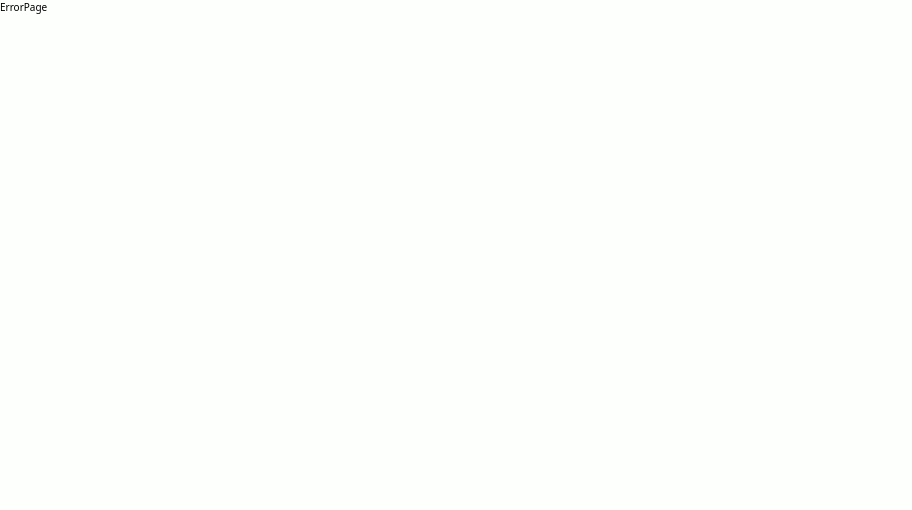
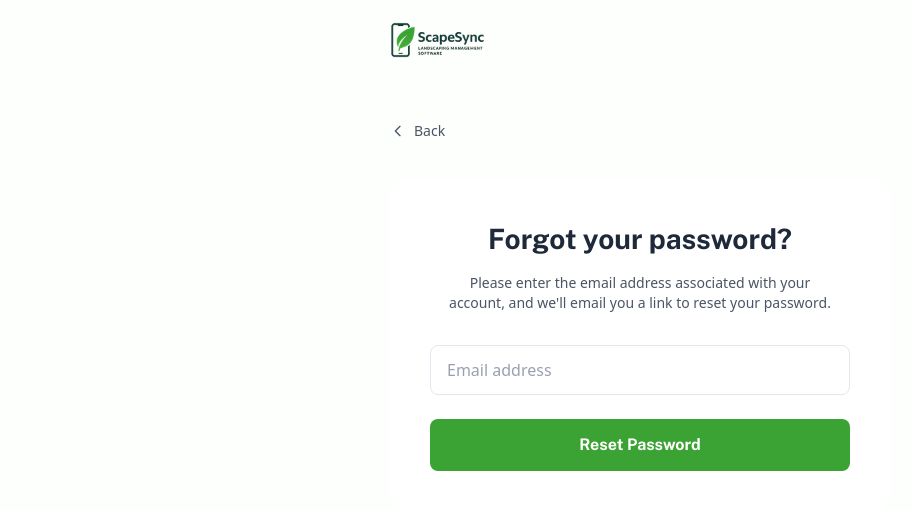
Before and after one commit to usernayeem/scape-sync, a React (Vite) app: page /password-reset in a window 1280 px wide. Shown: the top 510 px of the page, without its empty margins (0-912 px from the left). Built offline with nearby package versions, Linux system fonts and the light colour scheme.

Commit message:
Add ResetPassword and PasswordChangedSuccess pages with routing and UI components

```diff
--- a/src/pages/LoginPage.jsx
+++ b/src/pages/LoginPage.jsx
@@ -73,12 +73,12 @@ export const LoginPage = () => {
                     Remember me
                   </label>
                 </div>
-                <a
-                  href="#"
+                <Link
+                  to={"/password-reset"}
                   className="text-[#3BA334] public-san text-[1.4rem] hover:underline"
                 >
                   Forgot password?
-                </a>
+                </Link>
               </div>
 
               {/* Login Button */}
--- /dev/null
+++ b/src/pages/PasswordChangedSuccessPage.jsx
@@ -0,0 +1,48 @@
+import React from "react";
+import { Link } from "react-router-dom";
+
+export const PasswordChangedSuccessPage = () => {
+  return (
+    <div className="min-h-screen bg-[#FDFFFD] px-4 py-8">
+      <div className="w-full max-w-[500px] mx-auto">
+        {/* Logo */}
+        <div className="mb-[6rem]">
+          <img
+            src="../images/logo.png"
+            alt="ScapeSync logo"
+            className="h-[4rem]"
+          />
+        </div>
+
+        {/* Success Container */}
+        <div className="bg-white rounded-[1.6rem] p-[4rem] text-center">
+          {/* Success Illustration */}
+          <div className="mb-[3.2rem] flex justify-center">
+            <img
+              src="https://pfst.cf2.poecdn.net/base/image/162d0fabb0a0379a804bb570112da6a6ae5c4abf15429e1d101acc3142d76d43?w=332&h=328"
+              alt="Celebration confetti"
+              className="w-[160px] h-[160px] object-contain"
+            />
+          </div>
+
+          {/* Success Message */}
+          <h1 className="text-gray-800 public-sans font-bold text-[2.8rem]/[3.6rem] mb-[1.6rem]">
+            Password Changed Successfully!
+          </h1>
+
+          <p className="text-gray-600 public-san text-[1.4rem]/[2rem] mb-[3.2rem]">
+            Your account is set up! Just verify your email to get started.
+          </p>
+
+          {/* Go To Login Button */}
+          <Link
+            to="/login"
+            className="inline-block w-full bg-[#3BA334] text-white py-[1.4rem] px-[2.4rem] public-sans font-bold text-[1.6rem] rounded-[0.8rem] hover:bg-[#329A2C] transition-colors duration-200 text-center"
+          >
+            Go To Login
+          </Link>
+        </div>
+      </div>
+    </div>
+  );
+};
--- /dev/null
+++ b/src/pages/ResetPasswordPage.jsx
@@ -0,0 +1,78 @@
+import React from "react";
+import { Link } from "react-router-dom";
+
+export const ResetPasswordPage = () => {
+  return (
+    <div className="min-h-screen bg-[#FDFFFD] px-4 py-8">
+      <div className="w-full max-w-[500px] mx-auto">
+        {/* Logo */}
+        <div className="mb-[6rem]">
+          <img
+            src="../images/logo.png"
+            alt="ScapeSync logo"
+            className="h-[4rem]"
+          />
+        </div>
+
+        {/* Back Button */}
+        <div className="mb-[4rem]">
+          <Link
+            to="/login"
+            className="flex items-center gap-[0.8rem] text-gray-600 public-san text-[1.4rem] hover:text-gray-800 transition-colors"
+          >
+            <svg
+              className="w-[1.6rem] h-[1.6rem]"
+              fill="none"
+              stroke="currentColor"
+              viewBox="0 0 24 24"
+            >
+              <path
+                strokeLinecap="round"
+                strokeLinejoin="round"
+                strokeWidth={2}
+                d="M15 19l-7-7 7-7"
+              />
+            </svg>
+            Back
+          </Link>
+        </div>
+
+        {/* Form Container */}
+        <div className="bg-white rounded-[1.6rem] p-[4rem]">
+          {/* Header */}
+          <div className="text-center mb-[3.2rem]">
+            <h1 className="text-gray-800 public-sans font-bold text-[2.8rem]/[3.6rem] mb-[1.6rem]">
+              Forgot your password?
+            </h1>
+            <p className="text-gray-600 public-san text-[1.4rem]/[2rem] max-w-[400px] mx-auto">
+              Please enter the email address associated with your account, and
+              we'll email you a link to reset your password.
+            </p>
+          </div>
+
+          {/* Form */}
+          <form className="space-y-[2.4rem]">
+            {/* Email Address */}
+            <div>
+              <input
+                type="email"
+                placeholder="Email address"
+                className="w-full px-[1.6rem] py-[1.2rem] border border-[#E2E8F0] rounded-[0.8rem] text-[1.6rem] text-gray-800 placeholder-gray-400 focus:outline-none focus:border-[#3BA334] transition-colors"
+              />
+            </div>
+
+            {/* Reset Password Button */}
+            <Link to={"/password-reset-successfull"}>
+              <button
+                type="submit"
+                className="w-full bg-[#3BA334] text-white py-[1.4rem] px-[2.4rem] public-sans font-bold text-[1.6rem] rounded-[0.8rem] hover:bg-[#329A2C] transition-colors duration-200"
+              >
+                Reset Password
+              </button>
+            </Link>
+          </form>
+        </div>
+      </div>
+    </div>
+  );
+};
```
Also changed, not shown: src/components/Routes.jsx (+10 -0 lines).
